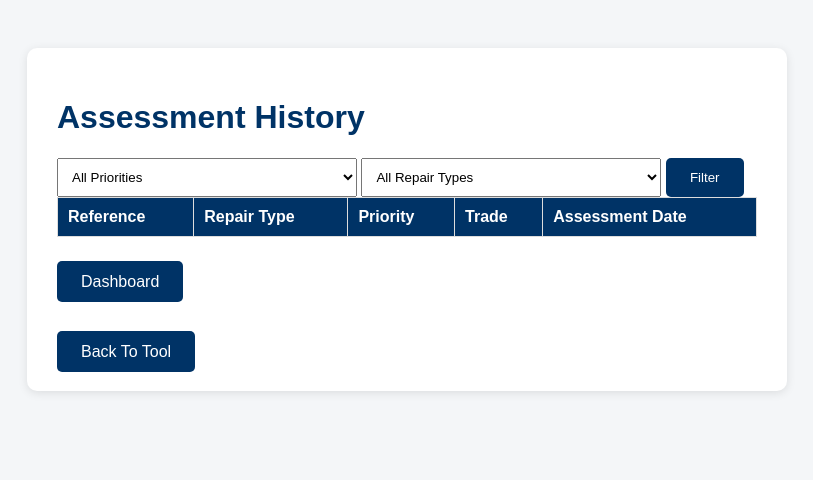
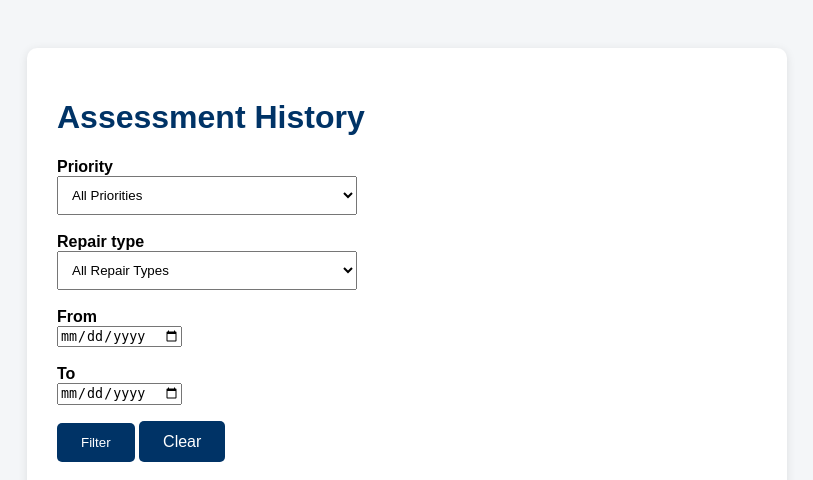
Before and after one commit to jomoz-dev/housing-repairs-diagnostic-tool, a Flask app: page /history in a window 1280 px wide. Shown: the top 480 px of the page, without its empty margins (21-834 px from the left). Run offline with Flask 3, Linux system fonts and the light colour scheme; data that the repository does not hold is empty.

Commit message:
Add date-range filtering to assessment history.
Managers can narrow records by from/to date as well as priority and repair type.

```diff
--- a/app.py
+++ b/app.py
@@ -11,6 +11,40 @@ from diagnosis import diagnose_repair
 
 
 app = Flask(__name__)
+
+
+def parse_stored_date(value):
+    if not value:
+        return None
+    for fmt in ("%d/%m/%Y %H:%M", "%d/%m/%Y", "%Y-%m-%d"):
+        try:
+            return datetime.strptime(value, fmt)
+        except ValueError:
+            continue
+    return None
+
+
+def parse_query_date(value):
+    if not value:
+        return None
+    try:
+        return datetime.strptime(value, "%Y-%m-%d").date()
+    except ValueError:
+        return None
+
+
+def record_in_date_range(assessment_date, date_from, date_to):
+    if not date_from and not date_to:
+        return True
+    stored = parse_stored_date(assessment_date)
+    if stored is None:
+        return False
+    stored_day = stored.date()
+    if date_from and stored_day < date_from:
+        return False
+    if date_to and stored_day > date_to:
+        return False
+    return True
 
 #Homepage Route
 @app.route("/")
@@ -336,59 +370,54 @@ def history():
         ""
     )
 
-    if priority and repair_type:
+    date_from_text = request.args.get(
+        "date_from",
+        ""
+    )
 
-        cursor.execute(
-            """
-            SELECT *
-            FROM assessments
-            WHERE priority = ?
-            AND repair_type = ?
-            ORDER BY id DESC
-            """,
-            (priority, repair_type)
+    date_to_text = request.args.get(
+        "date_to",
+        ""
+    )
+
+    date_from = parse_query_date(date_from_text)
+    date_to = parse_query_date(date_to_text)
+
+    clauses = []
+    params = []
+
+    if priority:
+        clauses.append("priority = ?")
+        params.append(priority)
+
+    if repair_type:
+        clauses.append("repair_type = ?")
+        params.append(repair_type)
+
+    query = "SELECT * FROM assessments"
+    if clauses:
+        query += " WHERE " + " AND ".join(clauses)
+    query += " ORDER BY id DESC"
+
+    cursor.execute(query, params)
+    records = [
+        row for row in cursor.fetchall()
+        if record_in_date_range(
+            row["assessment_date"],
+            date_from,
+            date_to
         )
-
-    elif priority:
-
-        cursor.execute(
-            """
-            SELECT *
-            FROM assessments
-            WHERE priority = ?
-            ORDER BY id DESC
-            """,
-            (priority,)
-        )
-
-    elif repair_type:
-
-        cursor.execute(
-            """
-            SELECT *
-            FROM assessments
-            WHERE repair_type = ?
-            ORDER BY id DESC
-            """,
-            (repair_type,)
-        )
-
-    else:
-
-        cursor.execute(
-            """
-            SELECT *
-            FROM assessments
-            ORDER BY id DESC
-            """
-        )
-    records = cursor.fetchall()
+    ]
 
     connection.close()
 
     return render_template(
         "history.html",
-        records=records
+        records=records,
+        selected_priority=priority,
+        selected_repair_type=repair_type,
+        date_from=date_from_text,
+        date_to=date_to_text
     )
 
 #Search route
--- a/templates/history.html
+++ b/templates/history.html
@@ -18,61 +18,97 @@
 
     <form method="GET" action="/history">
 
+    <label>Priority</label>
+    <br>
     <select name="priority">
 
         <option value="">
             All Priorities
         </option>
 
-        <option value="Emergency">
+        <option value="Emergency"
+            {% if selected_priority == "Emergency" %}selected{% endif %}>
             Emergency
         </option>
 
-        <option value="Urgent">
+        <option value="Urgent"
+            {% if selected_priority == "Urgent" %}selected{% endif %}>
             Urgent
         </option>
 
-        <option value="Routine">
+        <option value="Routine"
+            {% if selected_priority == "Routine" %}selected{% endif %}>
             Routine
         </option>
     </select>
 
+    <br><br>
+
+    <label>Repair type</label>
+    <br>
     <select name="repair_type">
 
         <option value="">
             All Repair Types
         </option>
 
-        <option value="water_leak">
+        <option value="water_leak"
+            {% if selected_repair_type == "water_leak" %}selected{% endif %}>
             Water Leak
         </option>
 
-        <option value="electrical">
+        <option value="electrical"
+            {% if selected_repair_type == "electrical" %}selected{% endif %}>
             Electrical
         </option>
 
-        <option value="heating">
+        <option value="heating"
+            {% if selected_repair_type == "heating" %}selected{% endif %}>
             Heating
         </option>
 
-        <option value="roofing">
+        <option value="roofing"
+            {% if selected_repair_type == "roofing" %}selected{% endif %}>
             Roofing
         </option>
 
-        <option value="damp_mould">
+        <option value="damp_mould"
+            {% if selected_repair_type == "damp_mould" %}selected{% endif %}>
             Damp & Mould
         </option>
 
-        <option value="doors_windows">
+        <option value="doors_windows"
+            {% if selected_repair_type == "doors_windows" %}selected{% endif %}>
             Doors & Windows
         </option>
 
+    </select>
 
-    </select>
+    <br><br>
+
+    <label>From</label>
+    <br>
+    <input type="date" name="date_from" value="{{ date_from }}">
+
+    <br><br>
+
+    <label>To</label>
+    <br>
+    <input type="date" name="date_to" value="{{ date_to }}">
+
+    <br><br>
 
     <button type="submit">
         Filter
     </button>
+
+    <a href="/history" class="button">
+        Clear
+    </a>
+
+    </form>
+
+    <br>
 
     <table>
 
@@ -127,11 +163,6 @@
 
     </a>
 
-
-
-</form>
-
-
 </div>
 
 </body>
```
Also changed, not shown: docs/future-enhancements.md (+1 -1 lines), tests/test_date_filter.py (added, +39 -0 lines), README.md.
